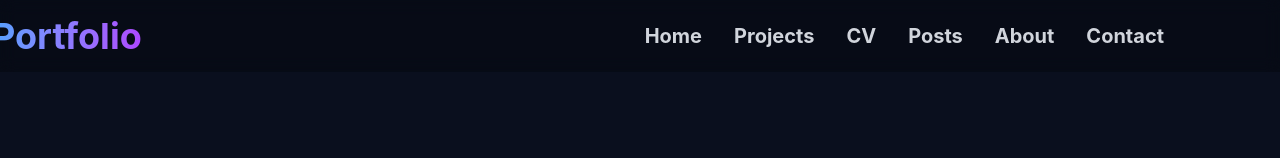
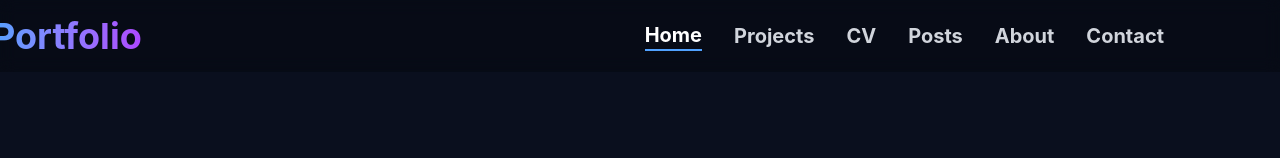
Before and after one commit to EmilianoPadilla/portfolio, a React (Vite) app: page / in a window 1280 px wide. Shown: the top 158 px of the page. Built offline with nearby package versions, Linux system fonts and the light colour scheme.

Commit message:
added downloadable pdf

```diff
--- a/package.json
+++ b/package.json
@@ -15,7 +15,8 @@
     "lucide-react": "^1.35.0",
     "react": "^19.2.8",
     "react-dom": "^19.2.8",
-    "react-icons": "^5.7.0"
+    "react-icons": "^5.7.0",
+    "react-router-dom": "^7.18.3"
   },
   "devDependencies": {
     "@eslint/js": "^10.0.1",
--- a/src/App.tsx
+++ b/src/App.tsx
@@ -1,3 +1,4 @@
+import { BrowserRouter, Routes, Route } from 'react-router-dom'
 import Navbar from './components/Navbar'
 import Hero from './sections/Hero'
 import Projects from './sections/Projects'
@@ -8,17 +9,21 @@ import Contact from './sections/Contact'
 
 function App() {
   return (
-    <div className="bg-[#0a0f1e] min-h-screen text-white">
-      <Navbar />
-      <main>
-        <Hero />
-        <Projects />
-        <CV />
-        <Posts />
-        <About />
-        <Contact />
-      </main>
-    </div>
+    <BrowserRouter>
+      <div className="bg-[#0a0f1e] min-h-screen text-white">
+        <Navbar />
+        <main>
+          <Routes>
+            <Route path="/" element={<Hero />} />
+            <Route path="/projects" element={<Projects />} />
+            <Route path="/cv" element={<CV />} />
+            <Route path="/posts" element={<Posts />} />
+            <Route path="/about" element={<About />} />
+            <Route path="/contact" element={<Contact />} />
+          </Routes>
+        </main>
+      </div>
+    </BrowserRouter>
   )
 }
 
--- a/src/components/Navbar.tsx
+++ b/src/components/Navbar.tsx
@@ -1,17 +1,19 @@
 import { useState, useEffect } from 'react'
+import { Link, useLocation } from 'react-router-dom'
 
 const links = [
-  { label: 'Home', href: '#home' },
-  { label: 'Projects', href: '#projects' },
-  { label: 'CV', href: '#cv' },
-  { label: 'Posts', href: '#posts' },
-  { label: 'About', href: '#about' },
-  { label: 'Contact', href: '#contact' },
+  { label: 'Home', href: '/' },
+  { label: 'Projects', href: '/projects' },
+  { label: 'CV', href: '/cv' },
+  { label: 'Posts', href: '/posts' },
+  { label: 'About', href: '/about' },
+  { label: 'Contact', href: '/contact' },
 ]
 
 function Navbar() {
   const [isOpen, setIsOpen] = useState(false)
   const [scrolled, setScrolled] = useState(false)
+  const location = useLocation()
 
   useEffect(() => {
     function handleScroll() {
@@ -23,25 +25,31 @@ function Navbar() {
 
   return (
     <nav className={`fixed top-0 left-0 right-0 z-50 transition-all duration-300 ${
-    scrolled ? 'bg-[#070b14]/95 backdrop-blur-md shadow-lg' : 'bg-[#070b14]/80 backdrop-blur-sm'
+      scrolled ? 'bg-[#070b14]/95 backdrop-blur-md shadow-lg' : 'bg-[#070b14]/80 backdrop-blur-sm'
     }`}>
-      <div className="container mx-auto px-2 py-4 flex justify-between items-center ">
+      <div className="container mx-auto px-2 py-4 flex justify-between items-center">
 
         {/* Logo */}
-        <span className="text-4xl font-bold bg-gradient-to-r from-blue-400 to-purple-500 bg-clip-text text-transparent -ml-4">
-          Portfolio
-        </span>
+        <Link to="/">
+          <span className="text-4xl font-bold bg-gradient-to-r from-blue-400 to-purple-500 bg-clip-text text-transparent -ml-4">
+            Portfolio
+          </span>
+        </Link>
 
         {/* Desktop links */}
         <div className="hidden md:flex items-center gap-8 mr-27">
           {links.map((link) => (
-            <a
+            <Link
               key={link.href}
-              href={link.href}
-              className="text-gray-300 hover:text-white transition-colors duration-200 text-xl font-bold"
+              to={link.href}
+              className={`transition-colors duration-200 text-xl font-bold ${
+                location.pathname === link.href
+                  ? 'text-white border-b-2 border-blue-400'
+                  : 'text-gray-300 hover:text-white'
+              }`}
             >
               {link.label}
-            </a>
+            </Link>
           ))}
         </div>
 
@@ -58,14 +66,18 @@ function Navbar() {
       {isOpen && (
         <div className="md:hidden bg-[#0a0f1e]/95 backdrop-blur-md px-6 pb-6 flex flex-col gap-4">
           {links.map((link) => (
-            <a
+            <Link
               key={link.href}
-              href={link.href}
-              className="text-gray-300 hover:text-white transition-colors duration-200"
+              to={link.href}
+              className={`transition-colors duration-200 ${
+                location.pathname === link.href
+                  ? 'text-white font-bold'
+                  : 'text-gray-300 hover:text-white'
+              }`}
               onClick={() => setIsOpen(false)}
             >
               {link.label}
-            </a>
+            </Link>
           ))}
         </div>
       )}
--- a/src/index.css
+++ b/src/index.css
@@ -7,3 +7,7 @@ html {
 body {
   background-color: #0a0f1e;
 }
+
+#cv {
+  scroll-snap-align: none;
+}
```
Also changed, not shown: 2 other files (tests, documents, lock files or other folders).
